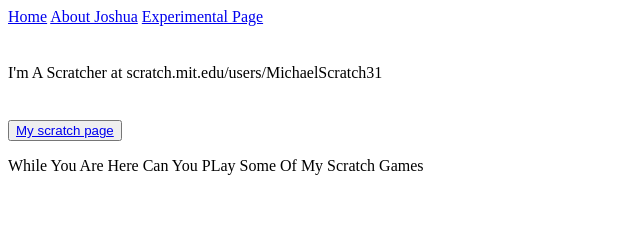
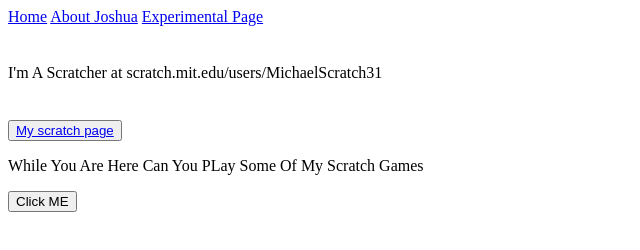
Before and after one commit to Crystallized21/xderty1101.github.io, a plain HTML site: page aboutMichael.html in a window 1280 px wide. Shown: the whole page, without its empty margins (0-640 px from the left). Drawn offline with Linux system fonts and the light colour scheme.

Commit message:
Update aboutMichael.html

```diff
--- a/aboutMichael.html
+++ b/aboutMichael.html
@@ -15,5 +15,6 @@
     <button onclick="alert('Thank For Visting This Page!')"><a href="https://scratch.mit.edu/users/MichaelScratch31" target="_blank">My scratch page</a></button>
     <!--I'm Good At html And CSS-->
     <p>While You Are Here Can You PLay Some Of My Scratch Games</p>
+    <button onclick="alert('Play My Game Or I Will Install A Virus.')" style="font-color=red">Click ME</button>
   </body>
 </html>
```
